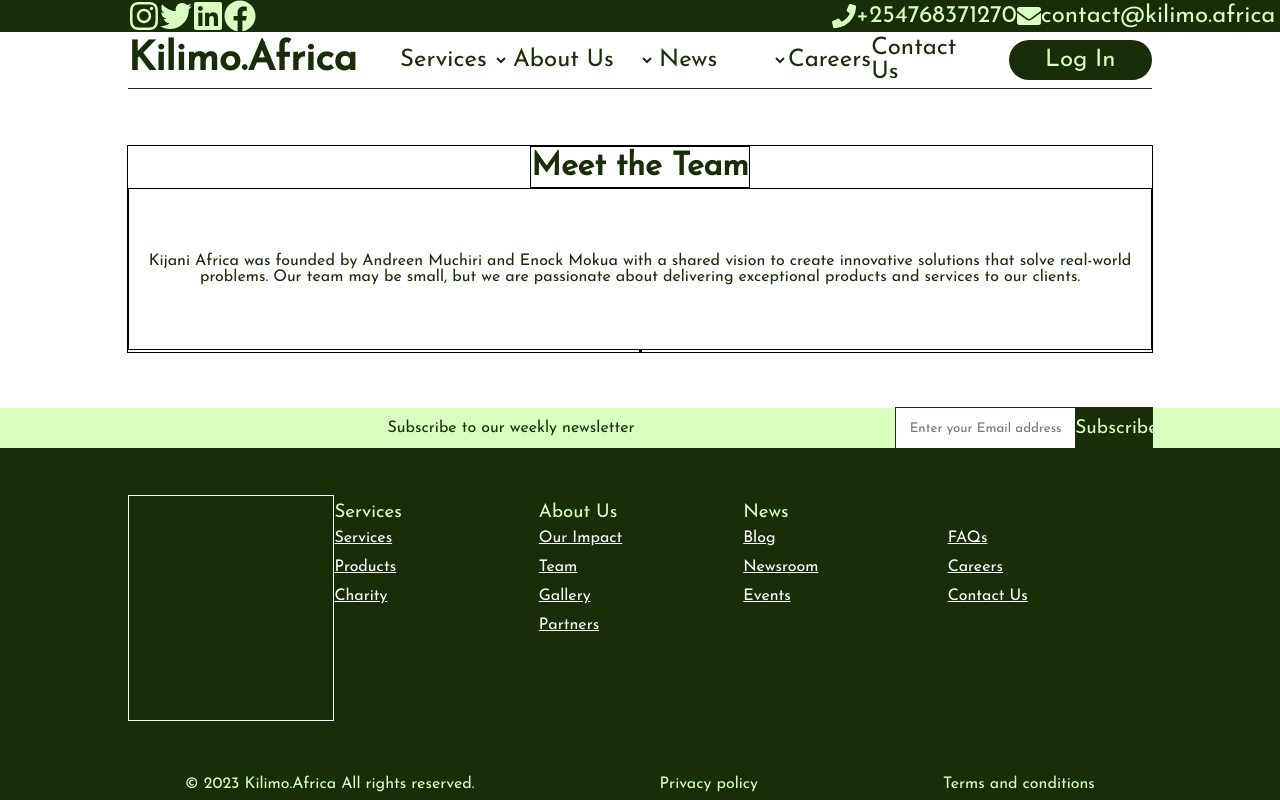
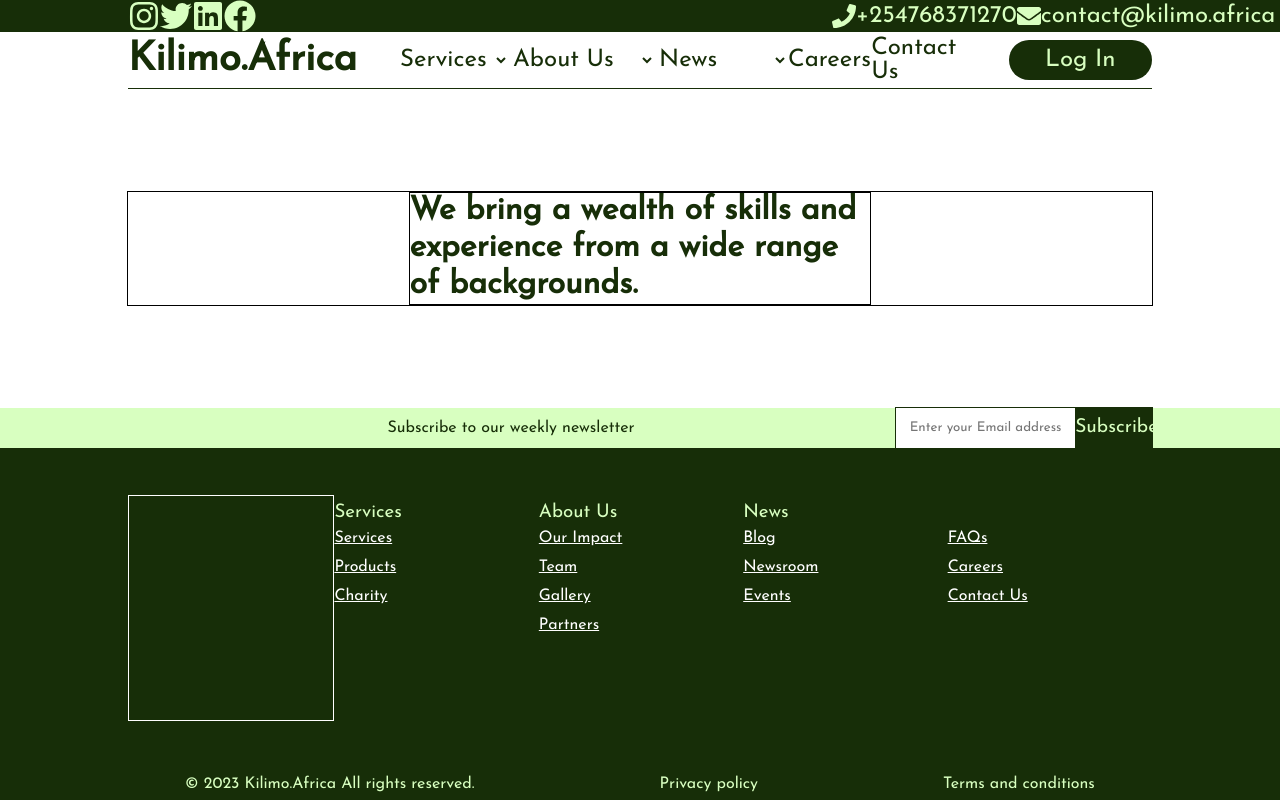
Before and after one commit to MokuaEnock/website, a React (Create React App) app: page /team in a window 1280 px wide. Built offline with nearby package versions, Linux system fonts and the light colour scheme.

Commit message:
chnage heading

```diff
--- a/src/pages/Team/team.css
+++ b/src/pages/Team/team.css
@@ -9,9 +9,11 @@
 }
 
 #team > h1 {
-  text-align: center;
+  text-align: left;
   font-size: 2rem;
-  height: 5vh;
+  width: 45%;
+  line-height: 2.3rem;
+  height: max-content;
   color: var(--primary-color);
   display: flex;
   flex-direction: column;
@@ -22,7 +24,7 @@
 
 #team > p {
   text-align: center;
-  height: 20vh;
+  height: max-content;
   color: var(--primary-color);
   display: flex;
   flex-direction: column;
@@ -31,8 +33,8 @@
   border: thin solid black;
 }
 
-#team-container {
-  height: 30vh;
+#team-containers {
+  height: 50vh;
   width: 100%;
   display: flex;
   flex-direction: row;
@@ -42,7 +44,7 @@
 }
 
 .team-container {
-  width: 45%;
+  width: 40%;
   height: 100%;
   display: flex;
   flex-direction: column;
--- a/src/pages/Team/team.js
+++ b/src/pages/Team/team.js
@@ -4,17 +4,21 @@
 export default function Team() {
   return (
     <main id="team">
-      <h1>Meet the Team</h1>
-      <p>
+      <h1>
+        We bring a wealth of skills and experience from a wide range of
+        backgrounds.
+      </h1>
+      {/* <p>
         Kijani Africa was founded by Andreen Muchiri and Enock Mokua with a
         shared vision to create innovative solutions that solve real-world
         problems. Our team may be small, but we are passionate about delivering
         exceptional products and services to our clients.
-      </p>
+      </p> */}
 
-      <section id="team-containers">
+      {/* <section id="team-containers">
         <div className="team-container"></div>
-      </section>
+        <div className="team-container"></div>
+      </section> */}
     </main>
   );
 }
```
